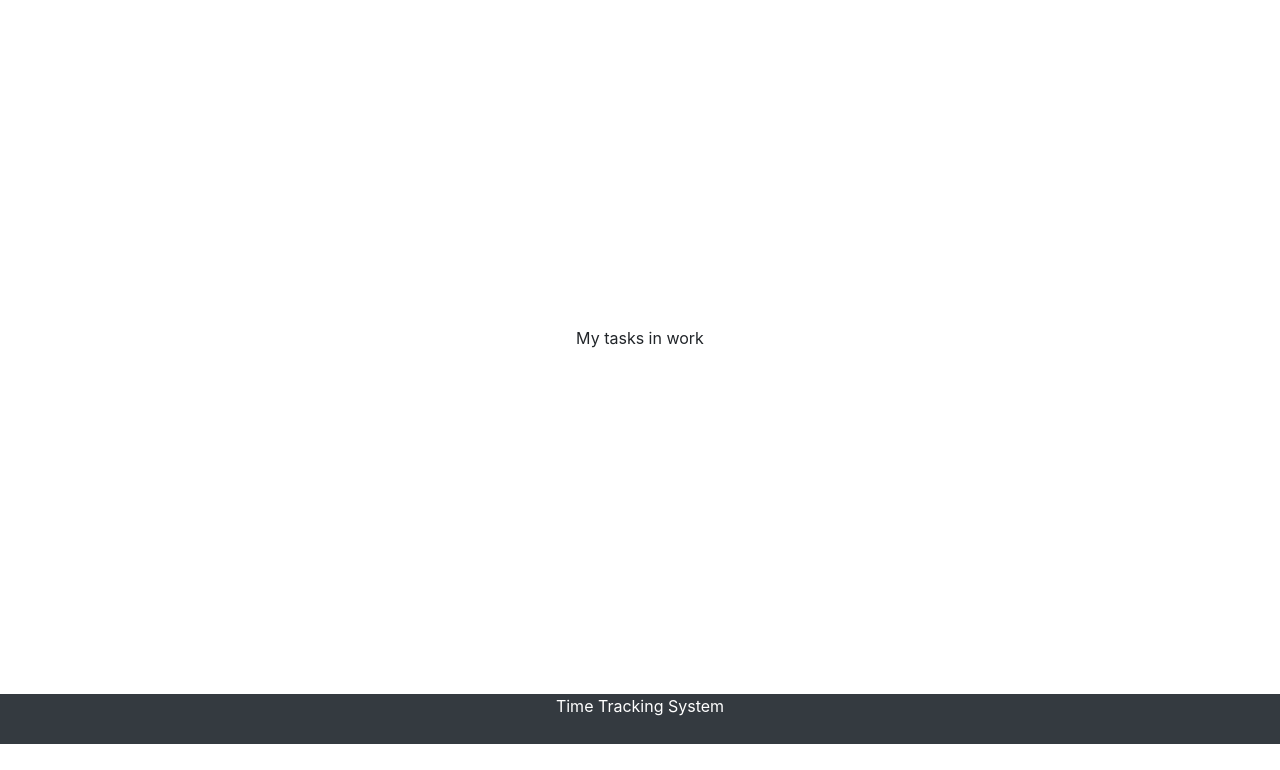
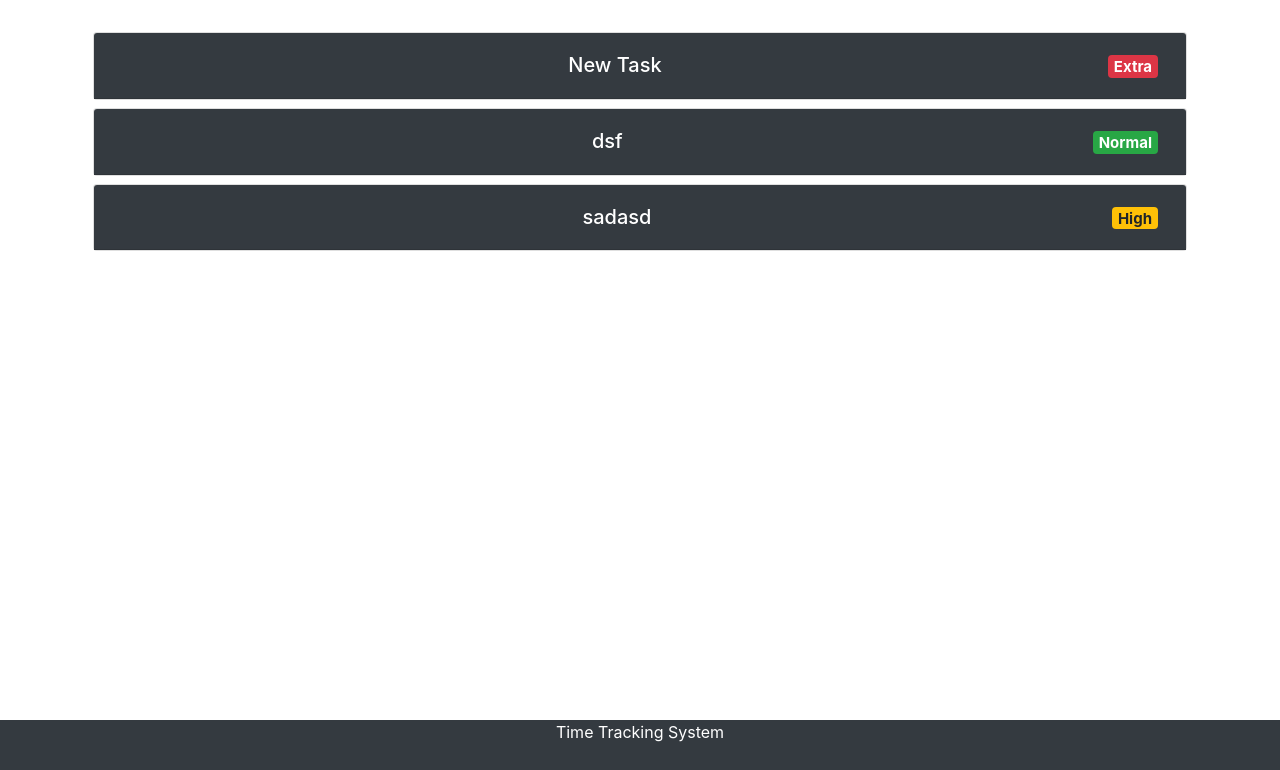
Before and after one commit to tatarinovvladimir/TimeTracker, a Django app: page /mytasks/ in a window 1280 px wide. Shown: the part 56-826 px from the top of the page. Before the commit the page ends 800 px from the top, so only its background shows below. Run offline with Django 3.2, Linux system fonts and the light colour scheme; a user stored in the database is signed in; data comes from the database, SQL or seed files in the repository; both versions use the stored data as it was after the commit; some libraries are stand-ins or nearby versions.

Commit message:
My task main page in work

```diff
--- a/Timetracker/mainApp/admin.py
+++ b/Timetracker/mainApp/admin.py
@@ -1,4 +1,8 @@
 from django.contrib import admin
 from mainApp.models import Project
+from mainApp.models import Task
+from mainApp.models import Comment
 
 admin.site.register(Project)
+admin.site.register(Task)
+admin.site.register(Comment)
--- a/Timetracker/mainApp/models.py
+++ b/Timetracker/mainApp/models.py
@@ -12,3 +12,33 @@ class Project(models.Model):
 
     def __str__(self):
         return self.name
+
+
+
+
+
+class Task(models.Model):
+
+    topic = models.CharField(max_length=50, blank=False)
+    description = models.TextField(blank=False, max_length=400)
+    start_date = models.DateField(blank=False)
+    end_date = models.DateField(blank=False)
+    task_type = models.CharField(max_length=50, blank=False)
+    priority = models.CharField(max_length=50,choices=(("Normal", "Normal"),("High", "High"),("Extra", "Extra")))
+    estimated_time = models.FloatField(verbose_name="Estimated time in hours", blank=False)
+    #comments - other table
+    # project_performers = models.ManyToManyField(Project,  related_name="performers")
+    creator = models.ForeignKey(Profile, on_delete=models.CASCADE)
+    project = models.ForeignKey(Project, related_name="project", on_delete=models.CASCADE)
+
+    def __str__(self):
+        return self.topic
+
+class Comment(models.Model):
+    comment_for = models.ForeignKey(Task, on_delete=models.CASCADE, null=True)
+    comentator = models.ForeignKey(Profile, null=True, on_delete=models.SET_NULL)
+    com_text = models.TextField(max_length=200, blank=False)
+    date = models.DateTimeField(auto_now_add=True, blank=False)
+
+    def __str__(self):
+        return str(self.comentator) + " comment"
--- a/Timetracker/mainApp/static/css/style.css
+++ b/Timetracker/mainApp/static/css/style.css
@@ -37,11 +37,6 @@ body {
   background-color: red;
 }
 
-.myclassje:hover {
-  /*min-width: 300px !important;*/
-
-}
-
 #project_image {
   font-size: 100pt;
 }
--- /dev/null
+++ b/Timetracker/mainApp/static/js/project_templatescript.js
@@ -0,0 +1 @@
+$('title').html("Tt - " + mytitle);
--- a/Timetracker/mainApp/templates/mytasks/mytasks.html
+++ b/Timetracker/mainApp/templates/mytasks/mytasks.html
@@ -1,11 +1,41 @@
 {% extends "home/wrapper.html" %}
 {% block content %}
-	<div class="container-fluid d-flex h-100 justify-content-center align-items-center">
-		<div>
-			My tasks in work
+	<div class="container pt-4 pb-4">
+		<div id="accordion">
+			{% for i in task %}
+			<div class="card m-2">
+				<div class="card-header bg-dark " data-toggle="collapse" data-target="#collapseOne"
+					aria-expanded="true" aria-controls="collapseOne" >
+
+					<div class=" text-center text-white h5 m-2  d-flex  ">
+						<div class="text-center w-100">
+							{{i}}
+						</div>
+						<div>
+							<span class="badge text-left  {% if i.priority == 'High' %}badge-warning
+								{% elif i.priority == 'Normal' %}  badge-success
+								{% elif i.priority == 'Extra' %} badge-danger
+								{% endif %}">{{i.priority}}</span>
+						</div>
+
+					</div>
+
+				</div>
+				<div id="collapseOne" class="collapse "  >
+					<div class="card-body border border-dark text-center">
+
+						{{i.description}}
+					</div>
+				</div>
+			</div>
+			{% endfor %}
+
+
+
+
 
 		</div>
-	</div>
-	{% load static %}
-	<script src="{% static 'js/mytasksscript.js' %}"></script>
-{% endblock %}
+
+		{% load static %}
+		<script src="{% static 'js/mytasksscript.js' %}"></script>
+	{% endblock %}
--- a/Timetracker/mainApp/views.py
+++ b/Timetracker/mainApp/views.py
@@ -8,7 +8,8 @@ from accounts_manager.models import Profile
 from django.contrib.auth.decorators import login_required
 from mainApp.forms import uploadProfileImgForm
 from mainApp.models import Project
-
+from mainApp.models import Task
+from mainApp.models import Comment
 import os
 
 def getProfile(Username):
@@ -83,8 +84,9 @@ def mytasks(request):
         UserProfile = getProfile(request.user.username)
         user = User.objects.get(username=request.user.username)
         title = "My tasks"
+       	task = Task.objects.filter(project__developers=UserProfile)
 
-        return render(request, "mytasks/mytasks.html", {'UserProfile':UserProfile, "User": user, "title" : title})
+        return render(request, "mytasks/mytasks.html", {'UserProfile':UserProfile, "User": user, "title" : title, "task" : task})
 
 @login_required(login_url="/log_in")
 def journal(request):
```
Also changed, not shown: Timetracker/mainApp/templates/myprojects/project_template.html (+6 -1 lines), Timetracker/db.sqlite3, Timetracker/mainApp/migrations/0010_task.py (added), Timetracker/mainApp/migrations/0011_auto_20190318_2048.py (added), Timetracker/mainApp/migrations/0012_auto_20190318_2056.py (added), Timetracker/mainApp/migrations/0013_comment.py (added), Timetracker/mainApp/migrations/0014_comment_comment_for.py (added), Timetracker/mainApp/migrations/0015_remove_task_project_performers.py (added), Timetracker/mainApp/migrations/0016_auto_20190318_2325.py (added), Timetracker/mainApp/migrations/0017_auto_20190318_2329.py (added), Timetracker/mainApp/migrations/0018_auto_20190318_2330.py (added).
